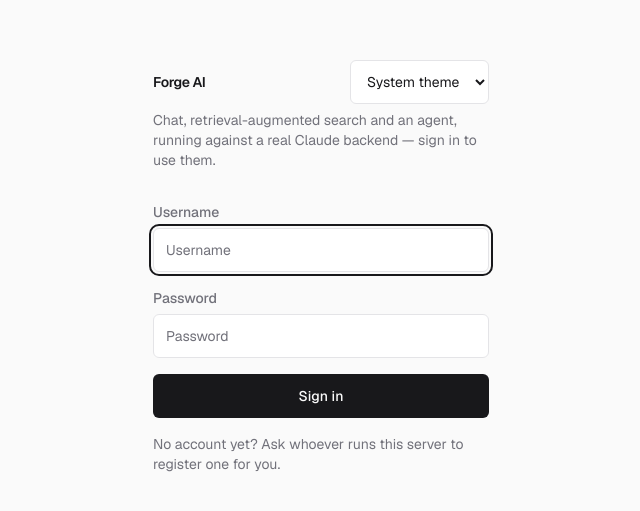
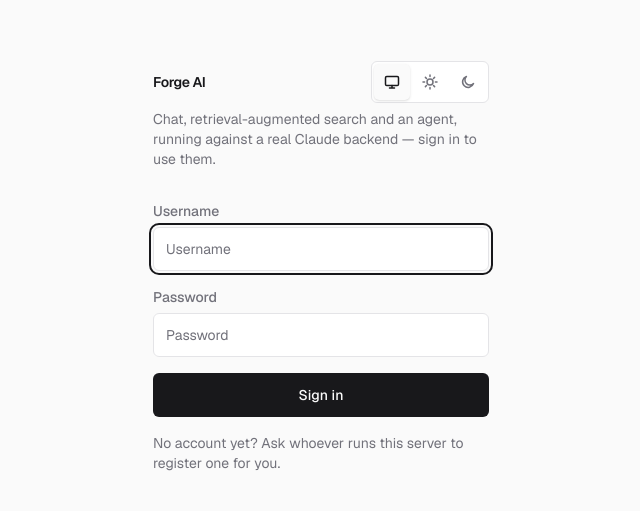
Before and after one commit to IsaacKalambo22/forge-ai, a Next.js app: page / in a window 1280 px wide. Shown: the part 133-644 px from the top of the page, without its empty margins (319-959 px from the left). Built offline with nearby package versions, Linux system fonts and the light colour scheme; no server answers.

Commit message:
feat: Refactor theme toggle to use button group with icons for improved accessibility and UX

```diff
--- a/src/components/theme-toggle.tsx
+++ b/src/components/theme-toggle.tsx
@@ -1,8 +1,6 @@
 "use client";
 
 import { useSyncExternalStore } from "react";
-
-import { Select } from "@/components/ui";
 
 type Theme = "system" | "light" | "dark";
 
@@ -60,18 +58,68 @@ function setTheme(next: Theme): void {
   window.dispatchEvent(new Event(THEME_EVENT));
 }
 
+function cx(...classes: Array<string | false | undefined>): string {
+  return classes.filter(Boolean).join(" ");
+}
+
+function SunIcon() {
+  return (
+    <svg width="16" height="16" viewBox="0 0 16 16" fill="none" aria-hidden="true">
+      <circle cx="8" cy="8" r="3" stroke="currentColor" strokeWidth="1.5" />
+      <path
+        d="M8 1v1.6M8 13.4V15M15 8h-1.6M2.6 8H1M12.6 3.4l-1.13 1.13M4.53 11.47L3.4 12.6M12.6 12.6l-1.13-1.13M4.53 4.53L3.4 3.4"
+        stroke="currentColor"
+        strokeWidth="1.5"
+        strokeLinecap="round"
+      />
+    </svg>
+  );
+}
+
+function MoonIcon() {
+  return (
+    <svg width="16" height="16" viewBox="0 0 16 16" fill="none" aria-hidden="true">
+      <path
+        d="M13.5 9.6A5.6 5.6 0 1 1 6.4 2.5a4.35 4.35 0 0 0 7.1 7.1Z"
+        stroke="currentColor"
+        strokeWidth="1.5"
+        strokeLinejoin="round"
+      />
+    </svg>
+  );
+}
+
+function MonitorIcon() {
+  return (
+    <svg width="16" height="16" viewBox="0 0 16 16" fill="none" aria-hidden="true">
+      <rect x="1.5" y="2.5" width="13" height="9" rx="1.25" stroke="currentColor" strokeWidth="1.5" />
+      <path d="M5.5 14h5M8 11.5V14" stroke="currentColor" strokeWidth="1.5" strokeLinecap="round" />
+    </svg>
+  );
+}
+
+const OPTIONS: ReadonlyArray<{ value: Theme; label: string; icon: () => React.JSX.Element }> = [
+  { value: "system", label: "System", icon: MonitorIcon },
+  { value: "light", label: "Light", icon: SunIcon },
+  { value: "dark", label: "Dark", icon: MoonIcon },
+];
+
 /**
- * Experiment 043. globals.css has had a full dark palette since Experiment
- * 030 — entirely OS-driven, `@media (prefers-color-scheme: dark)`, no way to
- * override it from inside the app. This is that override.
+ * Experiment 043 shipped this as a text `<select>`. Experiment 045 replaced
+ * it with icons — a `<select>`'s `<option>` cannot hold an `<svg>`, so a
+ * segmented group of toggle buttons is the icon-bearing equivalent, not a
+ * cosmetic skin on the same element. `role="group"` + `aria-pressed` (not
+ * `radiogroup`/`radio`) deliberately skips ARIA's roving-tabindex/arrow-key
+ * requirement for radio groups — three independently-tabbable buttons is
+ * simpler and just as usable for three items.
  *
  * `useSyncExternalStore`, not `useState` + `useEffect`: the theme lives in
  * localStorage, external to React, and reading it inside an effect to seed
  * local state is exactly the "sync on mount" anti-pattern React's own eslint
  * rule (`react-hooks/set-state-in-effect`) flags — it causes an extra render
- * and, worse here, a `<select>` that visibly shows "System" for one frame
- * before correcting itself even when a real choice was stored. This hook
- * exists specifically for reading a value React does not own; `layout.tsx`'s
+ * and, worse here, a control that visibly shows "System" for one frame before
+ * correcting itself even when a real choice was stored. This hook exists
+ * specifically for reading a value React does not own; `layout.tsx`'s
  * pre-hydration script is what keeps the PAGE's actual colors correct from
  * the first paint regardless of which value this component settles on.
  */
@@ -79,14 +127,33 @@ export function ThemeToggle() {
   const theme = useSyncExternalStore(subscribe, getSnapshot, getServerSnapshot);
 
   return (
-    <Select
+    <div
+      role="group"
       aria-label="Theme"
-      value={theme}
-      onChange={(event) => setTheme(event.target.value as Theme)}
+      className="inline-flex items-center gap-0.5 rounded-md border border-border bg-surface p-0.5"
     >
-      <option value="system">System theme</option>
-      <option value="light">Light</option>
-      <option value="dark">Dark</option>
-    </Select>
+      {OPTIONS.map(({ value, label, icon: Icon }) => {
+        const active = theme === value;
+        return (
+          <button
+            key={value}
+            type="button"
+            aria-pressed={active}
+            aria-label={`${label} theme`}
+            title={`${label} theme`}
+            onClick={() => setTheme(value)}
+            className={cx(
+              "inline-flex min-h-9 min-w-9 items-center justify-center rounded-[5px] transition-colors",
+              "focus-visible:outline-2 focus-visible:outline-offset-2 focus-visible:outline-primary",
+              active
+                ? "bg-background text-foreground shadow-sm"
+                : "text-muted-foreground hover:text-foreground",
+            )}
+          >
+            <Icon />
+          </button>
+        );
+      })}
+    </div>
   );
 }
```
Also changed, not shown: scripts/visual.mts.
